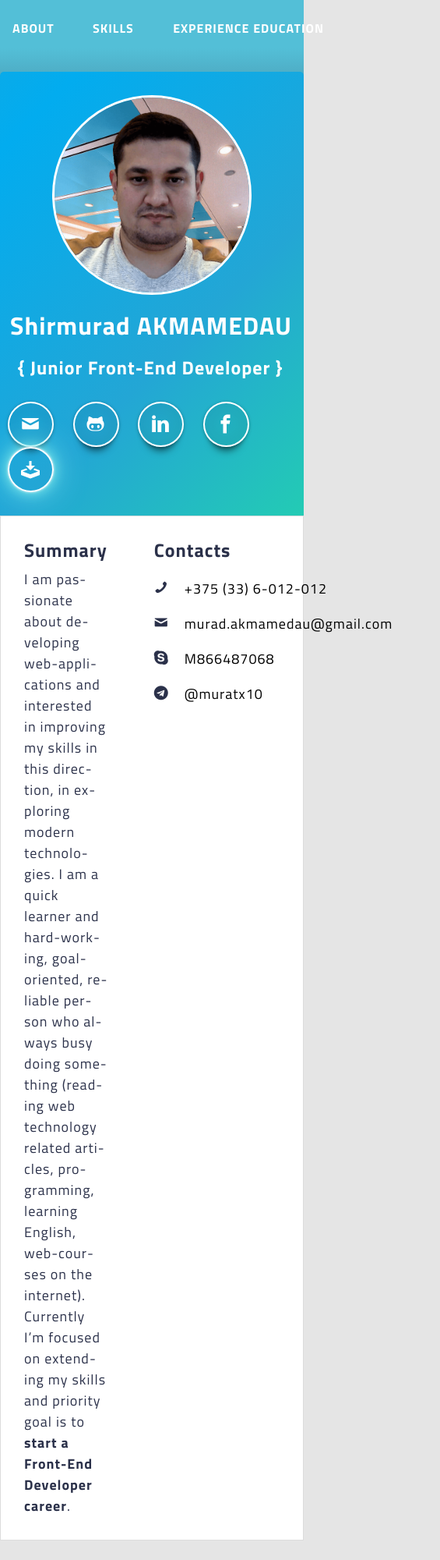
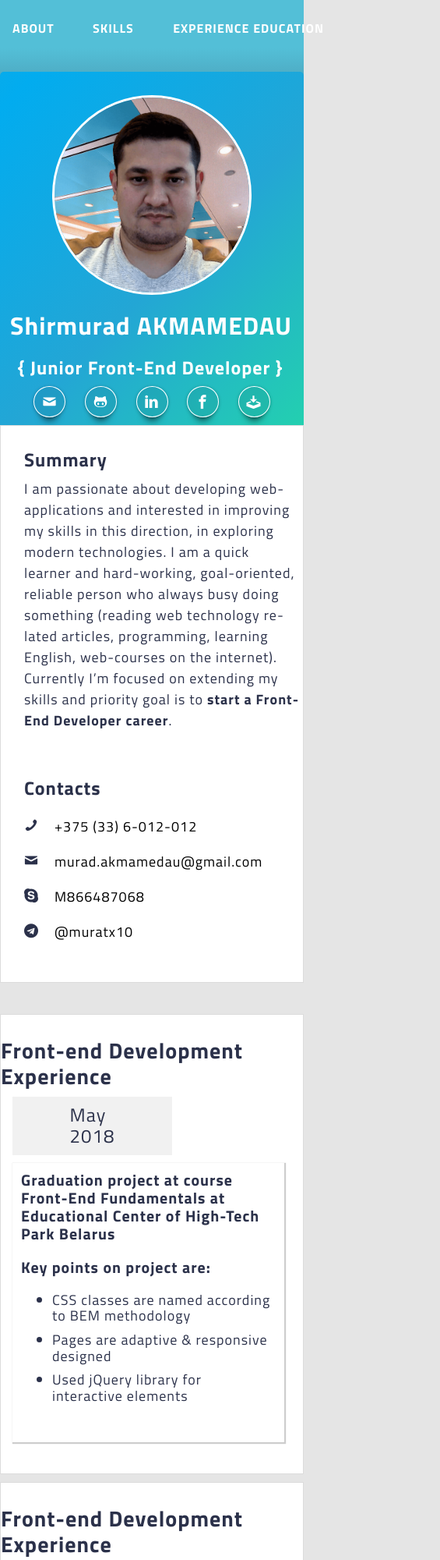
Before and after one commit to muratx10/rsschool-2019Q1-cv, a plain HTML site: page index.html in a window 390 px wide. Shown: the top 2000 px of the page at 78% size, 565 px wide, since content can reach past the window. Drawn offline with Linux system fonts and the light colour scheme; files whose address does not match are found by name.

Commit message:
feat: add responsive layout

```diff
--- a/styles/styles.scss
+++ b/styles/styles.scss
@@ -7,8 +7,10 @@
 $font: 'Titillium Web',
 sans-serif;
 $fontSizeHeader: 24px;
+$fontSizeHeaderMobile: 18px;
 $fontSizeTooltip: 12px;
 $fontSizePrimary: 18px;
+$fontSizePrimaryMobile: 12px;
 $max-width: 1024px;
 $transition: 300ms;
 $primaryBgColor: #53BFD7;
@@ -64,6 +66,10 @@ main {
     background: linear-gradient(-45deg, black, #23D5AB, #23A6D5, #02acef, #23A6D5, #23D5AB, black);
     animation: gradientAnimate 15s ease infinite, glow infinite 4s;
     transition: $transition;
+
+    @media screen and (max-width:1130px) {
+        justify-content: space-between;
+    }
 }
 
 /* This class is added to main block when page is scrolled down */
@@ -78,6 +84,10 @@ main {
     flex-direction: row;
     animation: gradientAnimate 15s ease infinite;
     height: 60px;
+
+    @media screen and (max-width: 768px) {
+        height: 40px;
+    }
 }
 
 :root .scroll h2 {
@@ -89,17 +99,30 @@ main {
     color: #f5f5f5;
     text-shadow: 0 0 3px #f5f5f5, 0 0 15px #7deaec, 0 0 30px #7deaec;
 
+    @media screen and (max-width: 820px) {
+        display: none;
+    }
 }
 
 :root .scroll h1 {
     font-size: $fontSizePrimary;
     word-wrap: break-word;
     width: 160px;
+
+    @media screen and (max-width: 1130px) {
+        display: none;
+    }
 }
 
 :root .scroll .profile-photo {
     width: 50px;
     height: 50px;
+
+     @media screen and (max-width:768px) {
+         width: 40px;
+         height: 40px;
+         border: 1px #fff solid;
+     }
 }
 
 :root .scroll .profile-photo img {
@@ -107,6 +130,12 @@ main {
     top: -10%;
     width: 75px;
     height: 75px;
+
+     @media screen and (max-width:768px) {
+         width: 60px;
+         height: 60px;
+
+     }
 }
 
 .colored-bg {
@@ -197,6 +226,10 @@ main {
 .socialmedia {
     margin: 30px auto;
     position: relative;
+
+    @media screen and (max-width: 1130px) {
+        margin: 10px 0 10px;
+    }
 }
 
 .socialmedia a {
@@ -227,6 +260,12 @@ main {
     margin: 0 10px;
     transition: $transition;
     display: inline-block;
+
+    @media screen and (max-width: 1130px) {
+        font-size: $fontSizeHeaderMobile;
+        padding: 10px;
+        border: 1px #fff solid;
+    }
 }
 
 .raised {
@@ -260,6 +299,10 @@ main {
     z-index: 1;
     transition: $transition;
     opacity: 0;
+
+    @media screen and (max-width: 1130px) {
+        display: none;
+    }
 }
 
 .main-info {
@@ -281,9 +324,6 @@ main {
     }
 }
 
-
-
-
 .about-section,
 .skills-section,
 .experience-section {
@@ -295,11 +335,23 @@ main {
     font-size: $fontSizePrimary;
     color: #2B314A;
     font-weight: 400;
+
+    @media screen and (max-width: 768px) {
+        flex-direction: column;
+    }
+
+    p {
+        @media screen and (max-width: 768px) {
+            width: 70%;
+        }
+    }
 }
 
 .about-section {
     top: -220px;
 }
+
+
 
 .about-section__left-block,
 .about-section__right-block,
@@ -376,6 +428,9 @@ main {
 .experience-section .inner-wrap {
     display: flex;
     flex-direction: column;
+    @media screen and (max-width: 768px) {
+        display: block;
+    }
 }
 
 .experience-section {
@@ -395,6 +450,11 @@ main {
     z-index: 2;
     position: relative;
     transition: $transition;
+
+    @media screen and (max-width:768px) {
+        margin: 10px;
+        padding: 10px;
+    }
 }
 
 .experience__item {
@@ -403,6 +463,12 @@ main {
     font-weight: 400;
     position: relative;
     transition: $transition;
+
+    @media screen and (max-width: 768px) {
+        display: block;
+        margin: 5px;
+        width: 95%;
+    }
 }
 
 .experience-description {
@@ -415,6 +481,13 @@ main {
     position: relative;
     border: 1px solid rgba(0, 0, 0, 0);
     transition: $transition;
+
+    @media screen and (max-width:768px) {
+        left: 0;
+        top: 0;
+        margin: 10px;
+        padding: 10px;
+    }
 }
 
 .experience-description:after {
```
Also changed, not shown: styles/styles.css, 1 other file.
